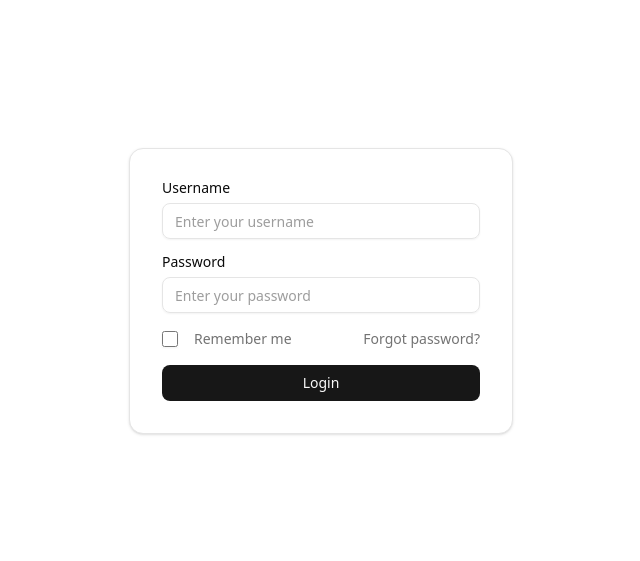
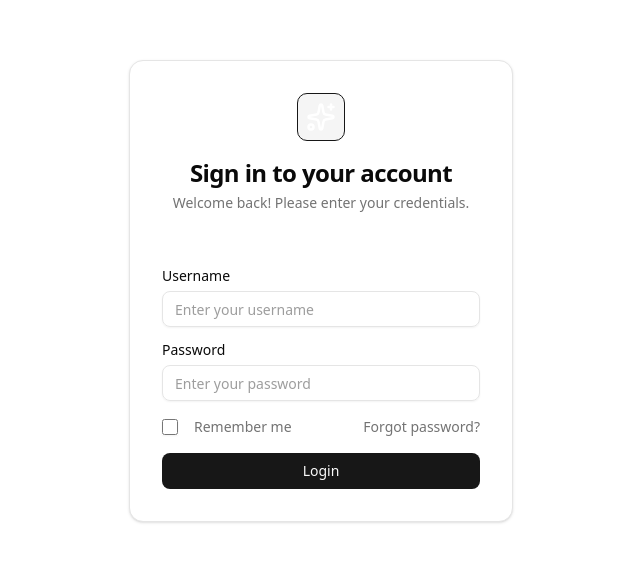
Before and after one commit to archieamas11/template, a React (Vite) app: page /login in a window 1280 px wide. Shown: the part 109-670 px from the top of the page, without its empty margins (319-959 px from the left). Built offline with nearby package versions, Linux system fonts and the light colour scheme.

Commit message:
✨ feat(auth): Refactor logout and login components
- Clean up code formatting for better readability
- Maintain functionality while improving consistency

```diff
--- a/src/pages/auth/login.tsx
+++ b/src/pages/auth/login.tsx
@@ -1,5 +1,6 @@
 import { zodResolver } from '@hookform/resolvers/zod';
 import { useQueryClient } from '@tanstack/react-query';
+import { Sparkles } from 'lucide-react'; // ✨ Lucide icon import
 import { useEffect } from 'react';
 import { useForm } from 'react-hook-form';
 import { useNavigate } from 'react-router-dom';
@@ -68,11 +69,7 @@ export function LoginPage() {
 			(async () => {
 				const { token, user } = await AuthService.login(values);
 				localStorage.setItem('token', token);
-
-        // � Notify localStorage change to trigger reactive hooks
 				window.dispatchEvent(new Event('localStorage-change'));
-
-        // �🔄 Clear cache to force refetch with new token
 				queryClient.clear();
 
 				navigate(Number(user?.isAdmin) === 1 ? '/admin' : '/dashboard');
@@ -83,13 +80,23 @@ export function LoginPage() {
 				success: () => 'Welcome back',
 				duration: 500,
 				error: (error) => error?.message || 'Login failed. Please try again.',
-      }
+			},
 		);
 	};
 
 	return (
 		<div className="flex min-h-screen items-center justify-center">
 			<Card className="mx-auto w-full max-w-sm p-8">
+				<div className="mb-8 flex flex-col items-center">
+					<a className="mb-4" href="/" tabIndex={0}>
+						<div className="rounded-lg border border-primary bg-accent p-2">
+							<Sparkles aria-label="Logo" className="text-white" size={30} />
+						</div>
+					</a>
+					<h1 className="font-bold text-2xl tracking-tight">Sign in to your account</h1>
+					<p className="mt-1 text-muted-foreground text-sm">Welcome back! Please enter your credentials.</p>
+				</div>
+
 				<Form {...form}>
 					<form className="space-y-4" onSubmit={form.handleSubmit(onSubmit)}>
 						<FormField
--- a/src/pages/auth/logout.tsx
+++ b/src/pages/auth/logout.tsx
@@ -2,14 +2,13 @@ import { useEffect } from 'react';
 import { useLogout } from '@/hooks/use-logout';
 
 export function LogoutPage() {
-  const logout = useLogout();
+	const logout = useLogout();
 
-  useEffect(() => {
-    // 🔄 Perform logout immediately on component mount
-    logout();
-  }, [logout]);
+	useEffect(() => {
+		logout();
+	}, [logout]);
 
-  return null;
+	return null;
 }
 
 export default LogoutPage;
```
Also changed, not shown: src/hooks/use-logout.ts (+0 -7 lines). Lines whose indentation alone changed are shown as unchanged.
